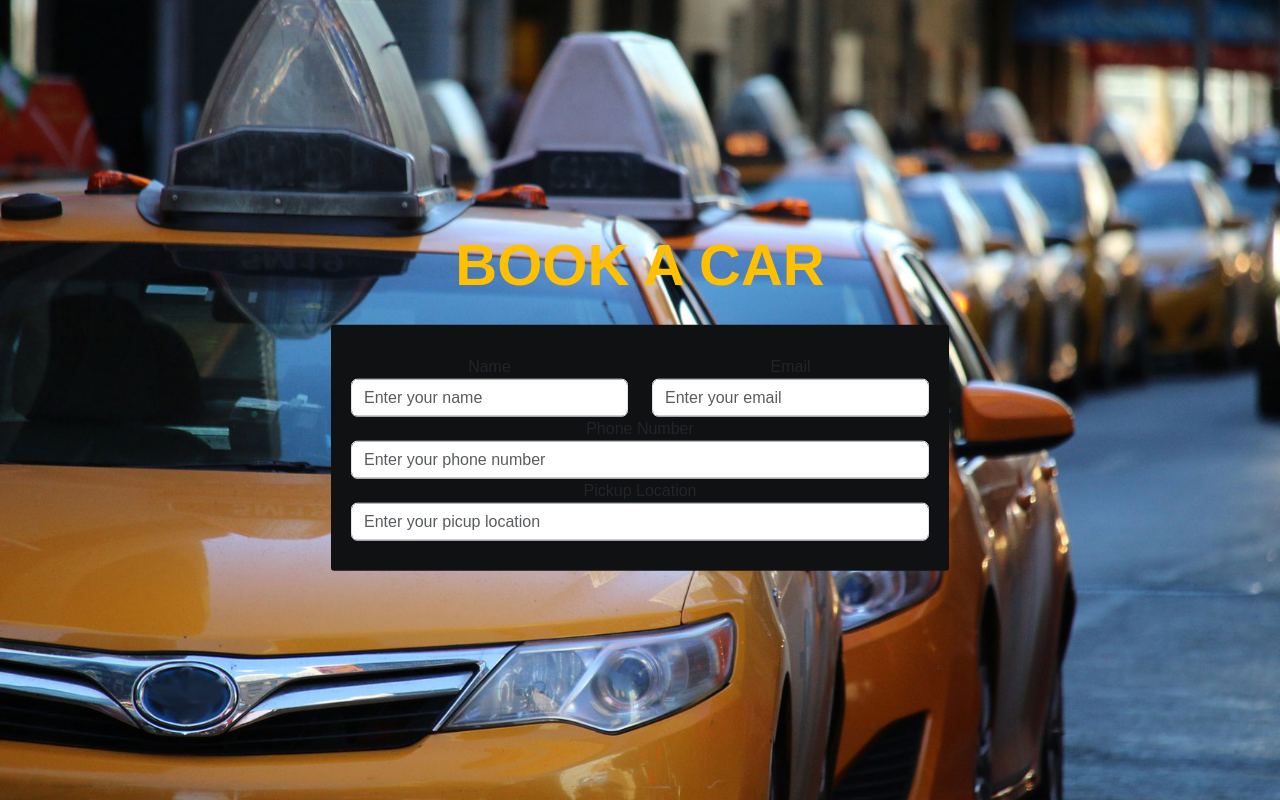
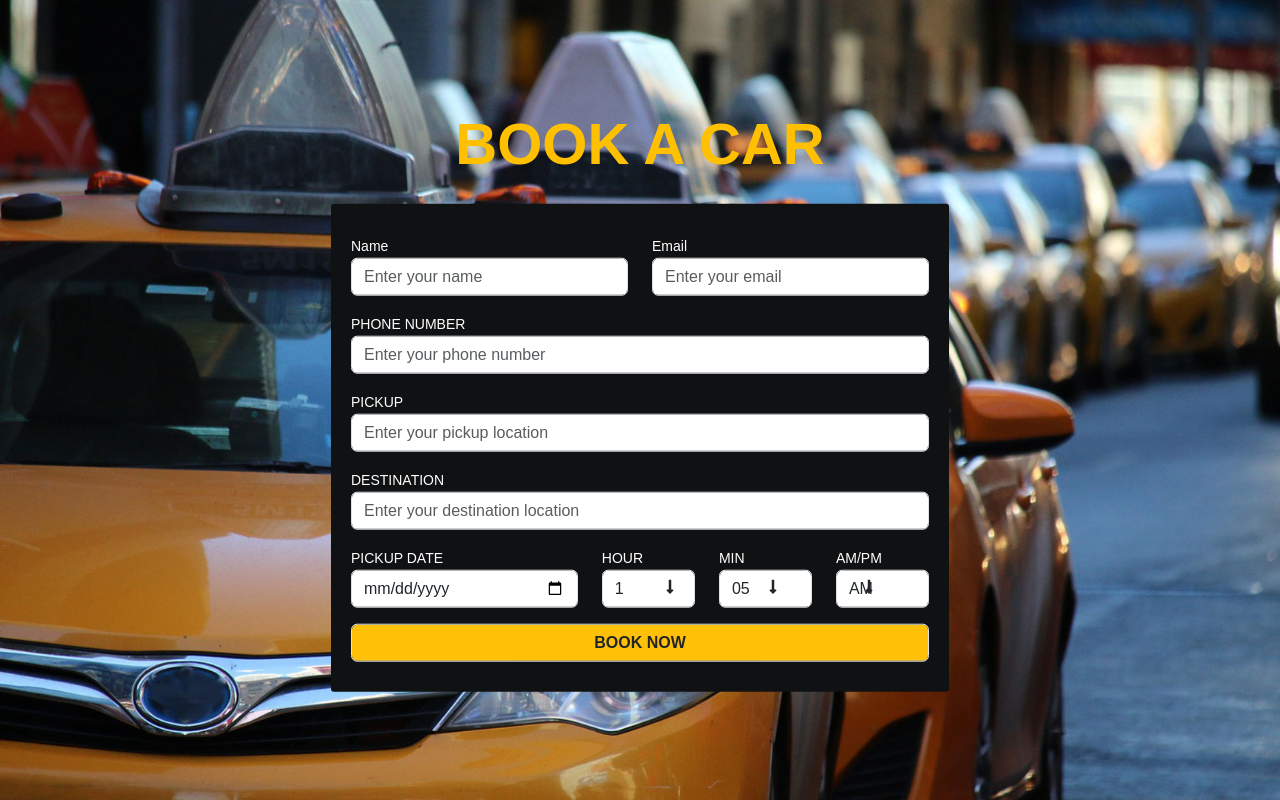
Before and after one commit to NagaSriVenkatR/ReactCRUD-Task4, a React (Create React App) app: page / in a window 1280 px wide. Built offline with nearby package versions, Linux system fonts and the light colour scheme.

Commit message:
Create a form page using mock api in react

```diff
--- a/package.json
+++ b/package.json
@@ -10,6 +10,7 @@
     "react": "^18.3.1",
     "react-bootstrap": "^2.10.4",
     "react-dom": "^18.3.1",
+    "react-icons": "^5.3.0",
     "react-scripts": "5.0.1",
     "web-vitals": "^2.1.4"
   },
--- a/src/components/Form.css
+++ b/src/components/Form.css
@@ -35,3 +35,10 @@ form {
     padding: 30px 20px;
     border-radius: 3px;
 }
+.form-label{
+    color: white;
+    font-size: 14px !important;
+}
+option{
+    color: #101113;
+}
--- a/src/components/Form.jsx
+++ b/src/components/Form.jsx
@@ -1,6 +1,7 @@
 import React from 'react'
 import "bootstrap/dist/css/bootstrap.min.css";
 import './Form.css';
+import { FaLongArrowAltDown } from "react-icons/fa";
 function Form() {
   return (
     <div className="booking">
@@ -15,7 +16,7 @@ function Form() {
                 <form action="">
                   <div className="row">
                     <div className="col-sm-6">
-                      <div className="form-group">
+                      <div className="form-group text-start mb-3">
                         <span className="form-label">Name</span>
                         <input
                           className="form-control"
@@ -25,7 +26,7 @@ function Form() {
                       </div>
                     </div>
                     <div className="col-sm-6">
-                      <div className="form-group">
+                      <div className="form-group text-start mb-3">
                         <span className="form-label">Email</span>
                         <input
                           className="form-control"
@@ -35,25 +36,119 @@ function Form() {
                       </div>
                     </div>
                   </div>
-                  <div className="form-group">
-                    <span className="form-label">Phone Number</span>
+                  <div className="form-group text-start mb-3">
+                    <span className="form-label">PHONE NUMBER</span>
                     <input
                       className="form-control"
                       type="tel"
                       placeholder="Enter your phone number"
                     />
                   </div>
-                  <div className="form-group">
-                    <span className="form-label">Pickup Location</span>
+                  <div className="form-group text-start mb-3">
+                    <span className="form-label">PICKUP</span>
                     <input
                       className="form-control"
                       type="text"
-                      placeholder="Enter your picup location"
+                      placeholder="Enter your pickup location"
                     />
                   </div>
-                  <div className="form-group"></div>
-                  <div className="row"></div>
-                  <div className="form-btn"></div>
+                  <div className="form-group text-start mb-3">
+                    <span className="form-label">DESTINATION</span>
+                    <input
+                      className="form-control"
+                      type="text"
+                      placeholder="Enter your destination location"
+                    />
+                  </div>
+                  <div className="row">
+                    <div className="col-sm-5">
+                      <div className="form-group text-start mb-3">
+                        <span className="form-label">PICKUP DATE</span>
+                        <input
+                          className="form-control"
+                          type="date"
+                          placeholder="Enter your pickup date"
+                        />
+                      </div>
+                    </div>
+                    <div className="col-sm-7">
+                      <div className="row">
+                        <div className="col-sm-4">
+                          <div className="form-group text-start mb-3">
+                            <span className="form-label">HOUR</span>
+                            <select className="form-control" name="" id="">
+                              <option value="1">1</option>
+                              <option value="2">2</option>
+                              <option value="3">3</option>
+                              <option value="4">4</option>
+                              <option value="5">5</option>
+                              <option value="6">6</option>
+                              <option value="7">7</option>
+                              <option value="8">8</option>
+                              <option value="9">9</option>
+                              <option value="10">10</option>
+                              <option value="11">11</option>
+                              <option value="12">12</option>
+                            </select>
+                            <FaLongArrowAltDown
+                              className="select-arrow-hour"
+                              style={{
+                                position: "absolute",
+                                right: "47%",
+                                bottom: "16.5%",
+                              }}
+                            />
+                          </div>
+                        </div>
+                        <div className="col-sm-4">
+                          <div className="form-group text-start mb-3">
+                            <span className="form-label">MIN</span>
+                            <select className="form-control" name="" id="">
+                              <option value="05">05</option>
+                              <option value="10">10</option>
+                              <option value="15">15</option>
+                              <option value="4">20</option>
+                              <option value="5">25</option>
+                              <option value="6">30</option>
+                              <option value="7">35</option>
+                              <option value="8">40</option>
+                              <option value="9">45</option>
+                              <option value="10">50</option>
+                              <option value="11">55</option>
+                            </select>
+                            <FaLongArrowAltDown
+                              className="select-arrow-min"
+                              style={{
+                                position: "absolute",
+                                right: "39%",
+                                bottom: "16.5%",
+                              }}
+                            />
+                          </div>
+                        </div>
+                        <div className="col-sm-4">
+                          <div className="form-group text-start mb-3">
+                            <span className="form-label">AM/PM</span>
+                            <select className="form-control" name="" id="">
+                              <option value="AM">AM</option>
+                              <option value="PM">PM</option>
+                            </select>
+                            <FaLongArrowAltDown
+                              className="select-arrow-am"
+                              style={{
+                                position: "absolute",
+                                right: "31.5%",
+                                bottom: "16.5%",
+                              }}
+                            />
+                          </div>
+                        </div>
+                      </div>
+                    </div>
+                  </div>
+                  <div className="form-btn">
+                    <input className='form-control bg-warning fw-bold' type="button" value="BOOK NOW" />
+                  </div>
                 </form>
               </div>
             </div>
```
Also changed, not shown: 1 other file (tests, documents, lock files or other folders).
